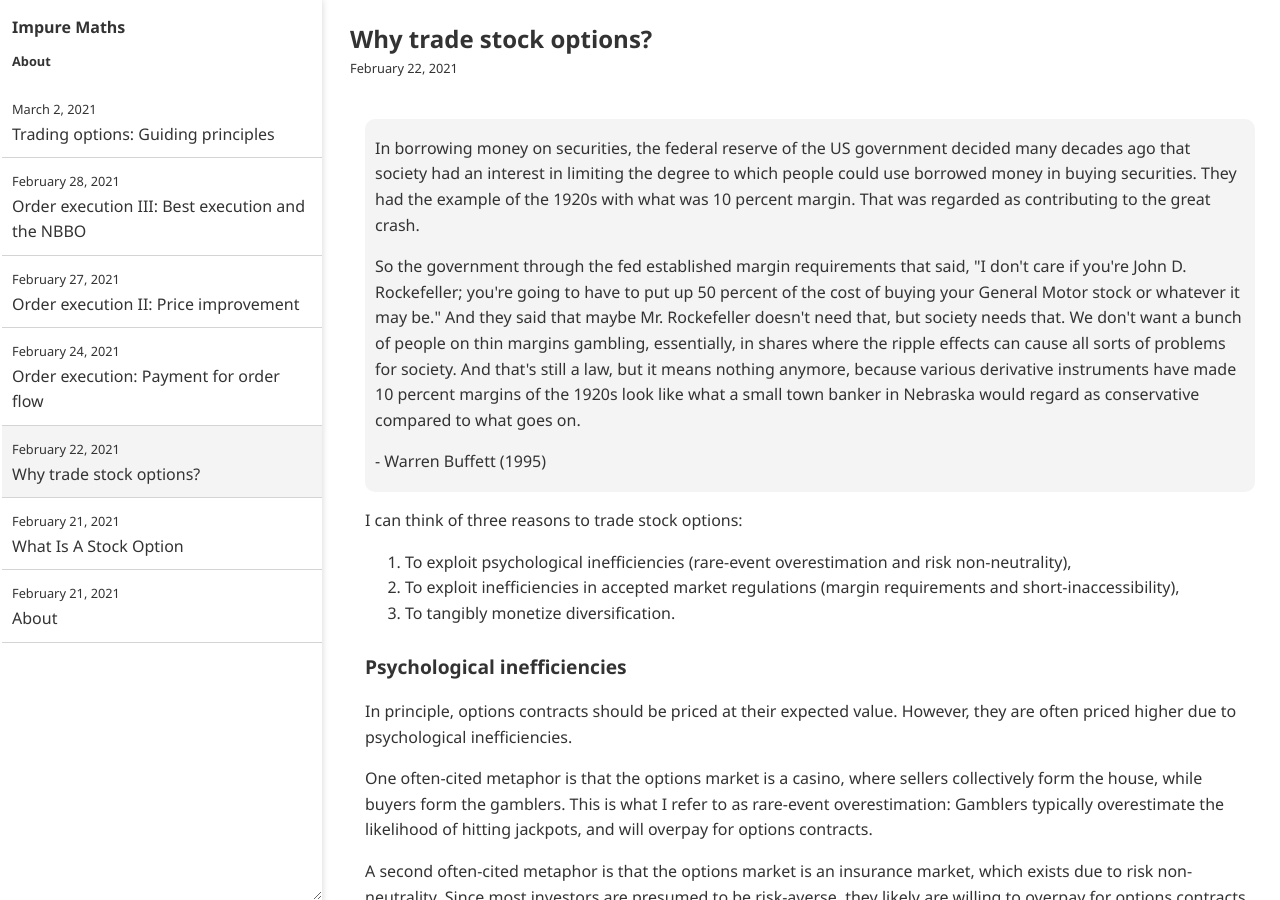
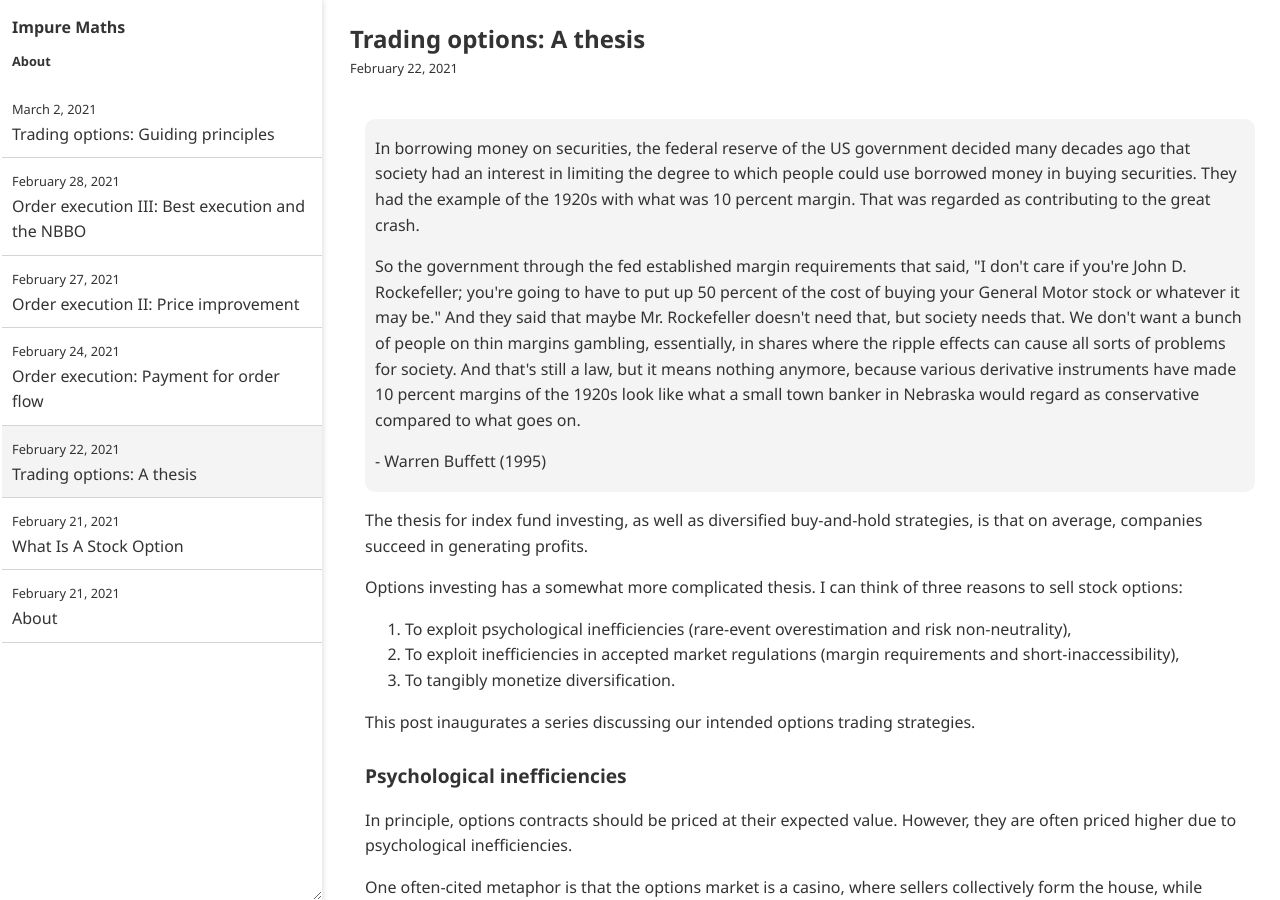
Before and after one commit to impuremaths/impuremaths.github.io, a Jekyll site: the page built from _posts/2021-02-22-trading-options.md, in a window 1280 px wide and 900 px high. Built offline with Jekyll 4.4.1, drawn with Linux system fonts in a browser that asks for light colours; some of the changed text lies outside the part shown.

Commit message:
Update and rename 2021-02-22-why-trade-stock-options.md to 2021-02-22-trading-options.md

```diff
--- a/_posts/2021-02-22-why-trade-stock-options.md
+++ b/_posts/2021-02-22-trading-options.md
@@ -1,5 +1,5 @@
 ---
-title: "Why trade stock options?"
+title: "Trading options: A thesis"
 ---
 
 <div class="media">
@@ -10,11 +10,15 @@ title: "Why trade stock options?"
   <p>- Warren Buffett (1995)</p>
 </div>
 
-I can think of three reasons to trade stock options:
+The thesis for index fund investing, as well as diversified buy-and-hold strategies, is that on average, companies succeed in generating profits.
+
+Options investing has a somewhat more complicated thesis. I can think of three reasons to sell stock options:
 
 1. To exploit psychological inefficiencies (rare-event overestimation and risk non-neutrality),
 2. To exploit inefficiencies in accepted market regulations (margin requirements and short-inaccessibility),
 3. To tangibly monetize diversification.
+
+This post inaugurates a series discussing our intended options trading strategies.
 
 ### Psychological inefficiencies
 
@@ -39,3 +43,5 @@ On the flip side, traders wishing to capitalize on the inefficiences pointed out
 You might be a typical investor with a typical risk-averse profile. In that case, you would be just as willing to buy an option as to sell one, and so you may as well do neither: The premium over expected value, as decided by the market, should be a fair valuation of the risk carried by the contract. However, there are other ways to reduce risk that don't involve paying someone a premium - namely, diversification.
 
 The options market may be viewed as a way to monetize excess de-risking, for those who have the necessary capital and are willing to expend the effort. (The fact that effective diversification requires large amounts of capital is another manifestation of a market inefficiency, though this is less pronounced as brokerages begin to offer fractional shares.)
+
+Note that diversification is part of the thesis for index fund investing as well: Stocks are fairly valued relative to their risk-adjusted returns, but a diversified portfolio reduces that risk. However, options facilitate a more pure conversion between risk and value, since options generate no other value.
```
